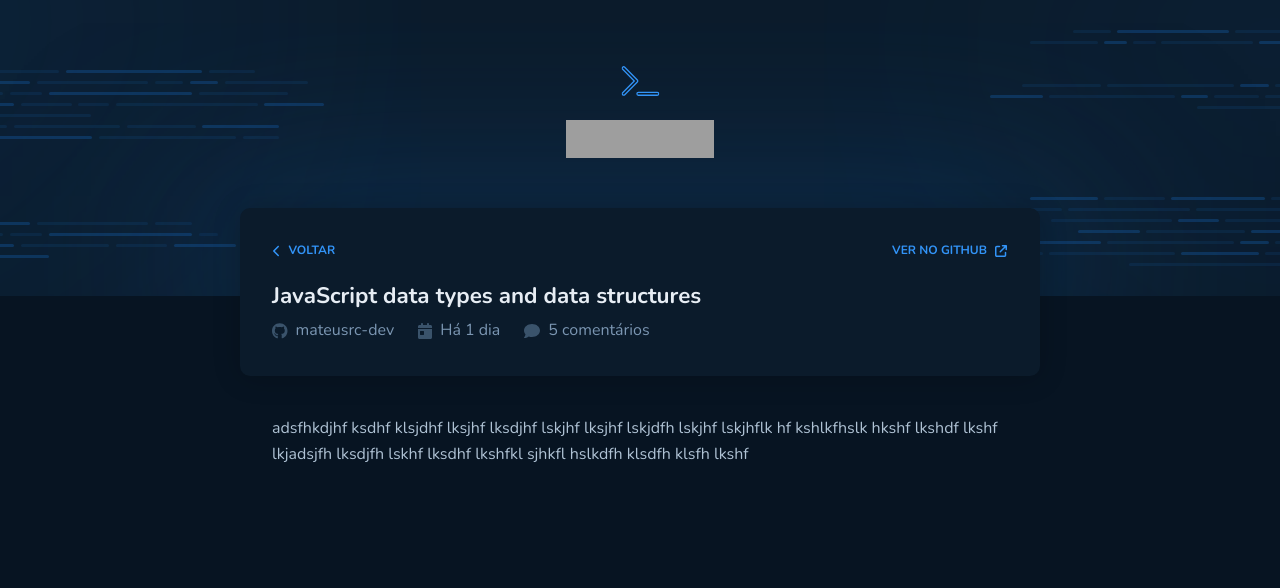
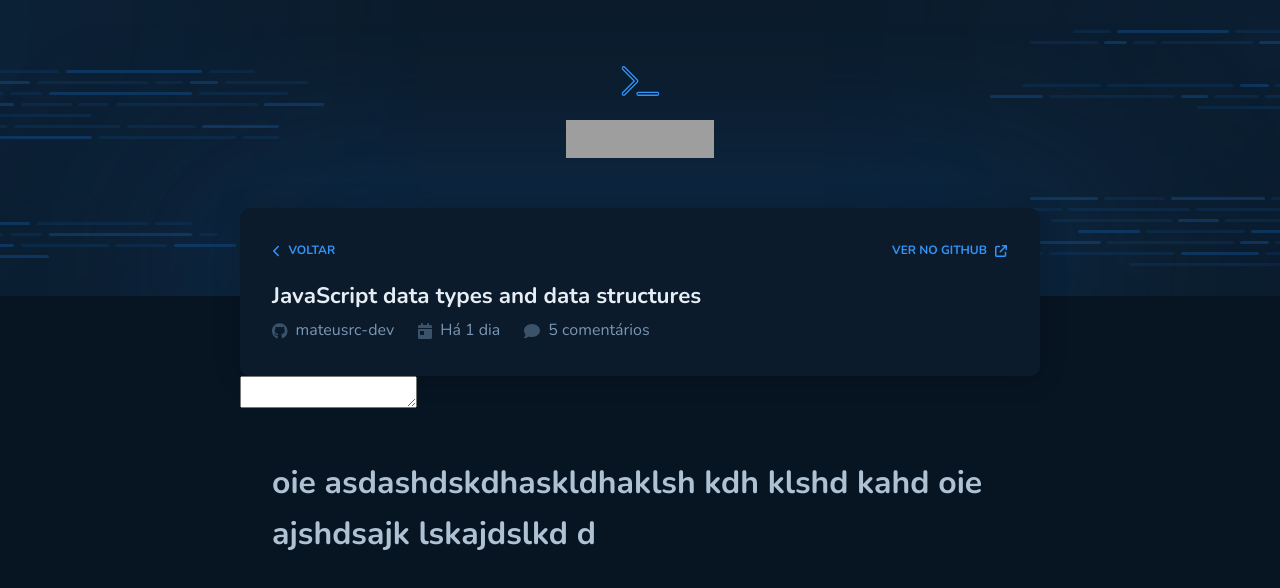
Before and after one commit to mateusrc-dev/github-blog, a React (Vite) app: page /details/1 in a window 1280 px wide. Shown: the top 588 px of the page. Built offline with nearby package versions, Linux system fonts and the light colour scheme; grey boxes are pictures that could not be loaded.

Commit message:
update page Details

```diff
--- a/package.json
+++ b/package.json
@@ -16,12 +16,16 @@
     "@fortawesome/react-fontawesome": "^0.2.0",
     "react": "^18.2.0",
     "react-dom": "^18.2.0",
+    "react-markdown": "^8.0.4",
     "react-router-dom": "^6.6.2",
+    "react-syntax-highlighter": "^15.5.0",
+    "remark-gfm": "^3.0.1",
     "styled-components": "^5.3.6"
   },
   "devDependencies": {
     "@types/react": "^18.0.26",
     "@types/react-dom": "^18.0.9",
+    "@types/react-syntax-highlighter": "^15.5.6",
     "@types/styled-components": "^5.1.26",
     "@vitejs/plugin-react": "^3.0.0",
     "typescript": "^4.9.3",
--- a/src/pages/Details/index.tsx
+++ b/src/pages/Details/index.tsx
@@ -1,4 +1,9 @@
-import { DetailsContainer, DetailsPostContainer, DetailsIcons, PostContainer } from "./styles";
+import {
+  DetailsContainer,
+  DetailsPostContainer,
+  DetailsIcons,
+  PostContainer,
+} from "./styles";
 import { FontAwesomeIcon } from "@fortawesome/react-fontawesome";
 import { faGithub } from "@fortawesome/free-brands-svg-icons";
 import {
@@ -8,8 +13,14 @@ import {
 } from "@fortawesome/free-solid-svg-icons";
 import { Link } from "../../components/Link";
 import { NavLink } from "react-router-dom";
+import ReactMarkdown from "react-markdown";
+import remarkGfm from "remark-gfm";
+import { Prism as SyntaxHighlighter } from "react-syntax-highlighter";
+import { coldarkCold } from "react-syntax-highlighter/dist/esm/styles/prism";
+import { useState } from "react";
 
 export function Details() {
+  const [input, setInput] = useState("# oie asdashdskdhaskldhaklsh kdh klshd kahd __oie__ ajshdsajk lskajdslkd d");
   return (
     <DetailsContainer>
       <DetailsPostContainer>
@@ -40,8 +51,30 @@ export function Details() {
           </div>
         </main>
       </DetailsPostContainer>
+      <textarea onChange={e => setInput(e.target.value)} />
       <PostContainer>
-        adsfhkdjhf ksdhf klsjdhf lksjhf lksdjhf lskjhf lksjhf lskjdfh lskjhf lskjhflk hf kshlkfhslk hkshf lkshdf lkshf lkjadsjfh lksdjfh lskhf lksdhf lkshfkl sjhkfl hslkdfh klsdfh klsfh lkshf
+        <ReactMarkdown
+          children={input}
+          remarkPlugins={[remarkGfm]}
+          components={{
+            code({node, inline, className, children, ...props}: any) {
+              const match = /language-(\w+)/.exec(className || '')
+              return !inline && match ? (
+                <SyntaxHighlighter
+                  children={String(children).replace(/\n$/, '')}
+                  style={coldarkCold}
+                  language={match[1]}
+                  PreTag="div"
+                  {...props}
+                />
+              ) : (
+                <code className={className} {...props}>
+                  {children}
+                </code>
+              )
+            }
+          }}
+        />
       </PostContainer>
     </DetailsContainer>
   );
```
Also changed, not shown: 1 other file (tests, documents, lock files or other folders).
